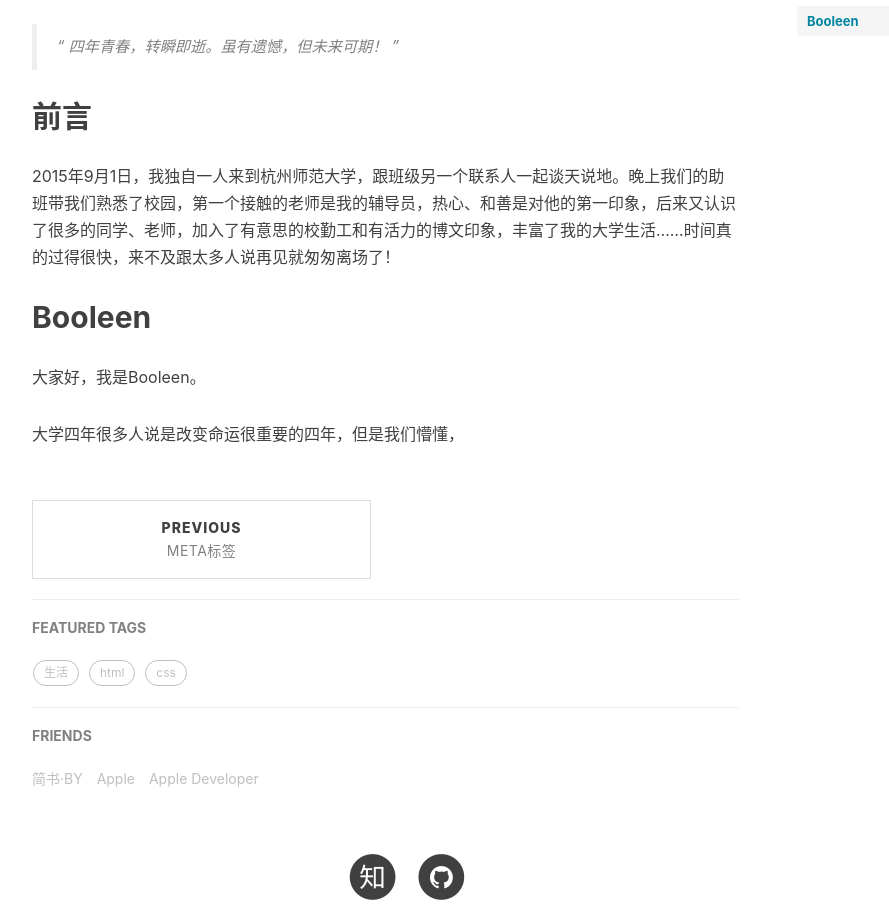
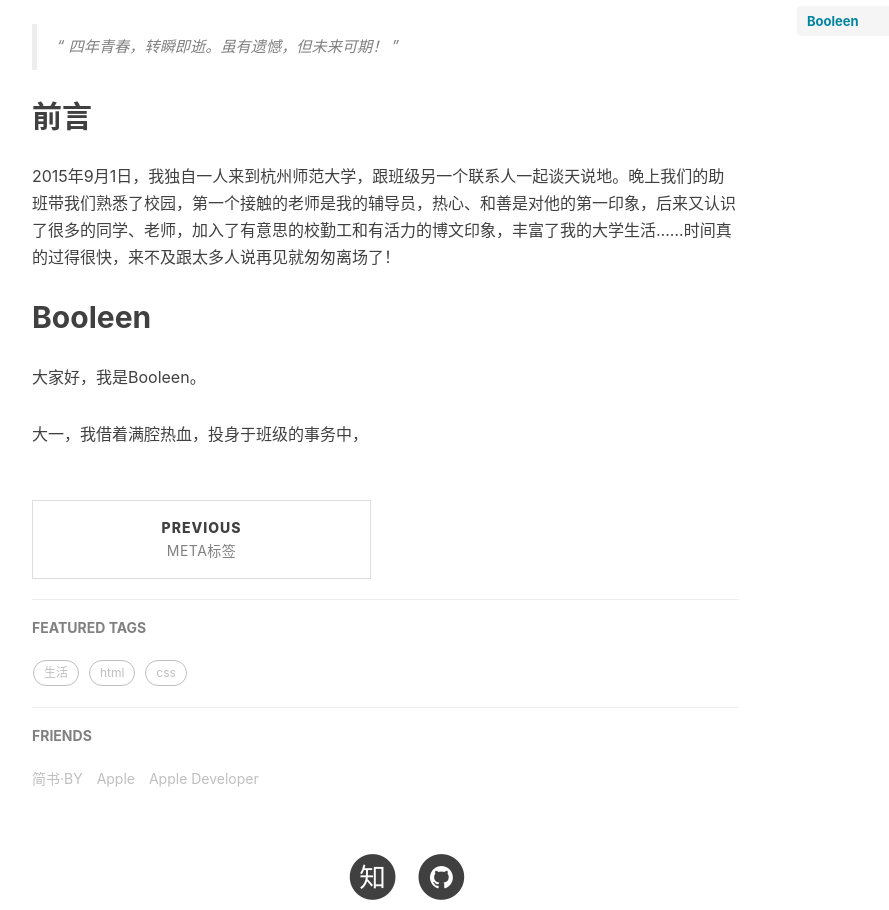
Before and after one commit to zhenghuilin/Blog, a Jekyll site: the page built from _posts/2019-06-18-gradute.md, in a window 1280 px wide. Shown: the part 647-1557 px from the top of the page, without its empty margins (233-1122 px from the left). Built offline with Jekyll 4.4.1, drawn with Linux system fonts in a browser that asks for light colours; nearby versions of some CDN libraries; comment, search, counter and statistics services are not loaded.

Commit message:
修改meta

```diff
--- a/_posts/2019-06-18-gradute.md
+++ b/_posts/2019-06-18-gradute.md
@@ -23,4 +23,4 @@ tags:
 
 大家好，我是Booleen。
 
-大学四年很多人说是改变命运很重要的四年，但是我们懵懂，
+大一，我借着满腔热血，投身于班级的事务中，
```
